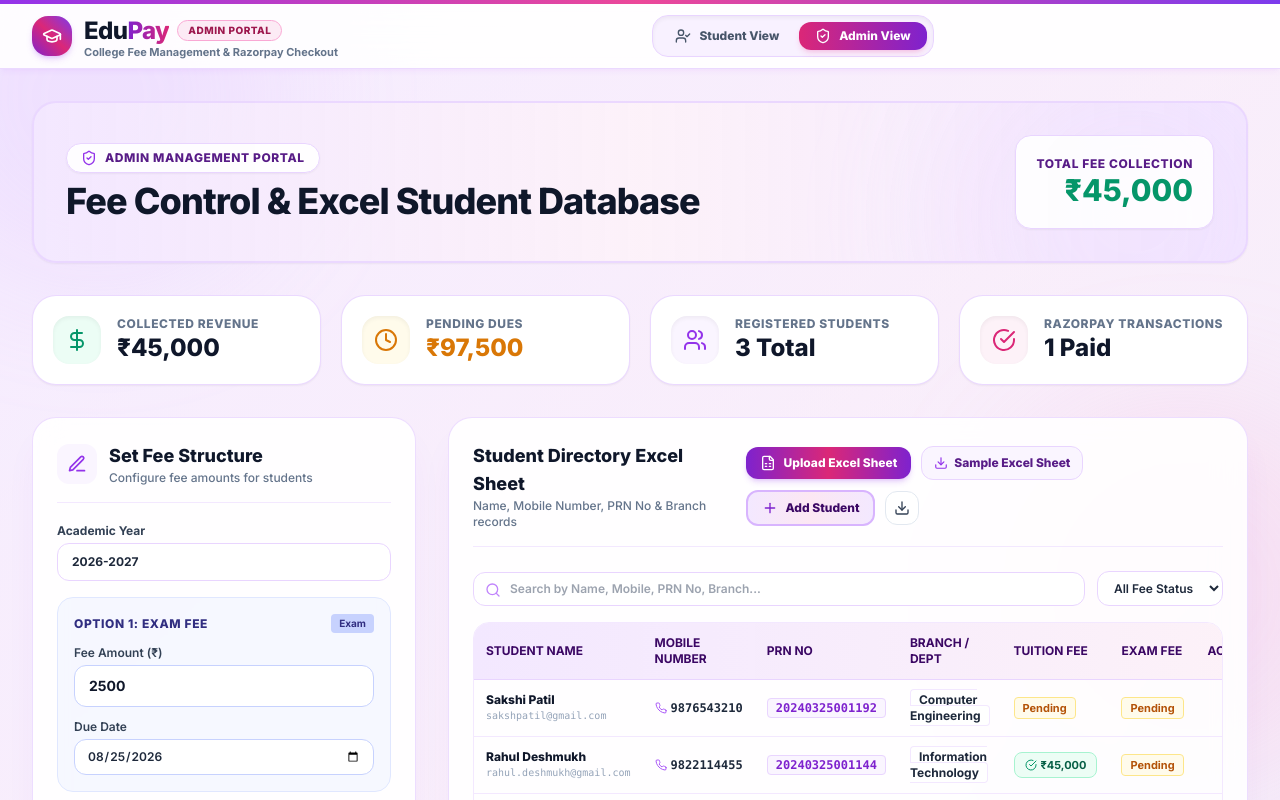
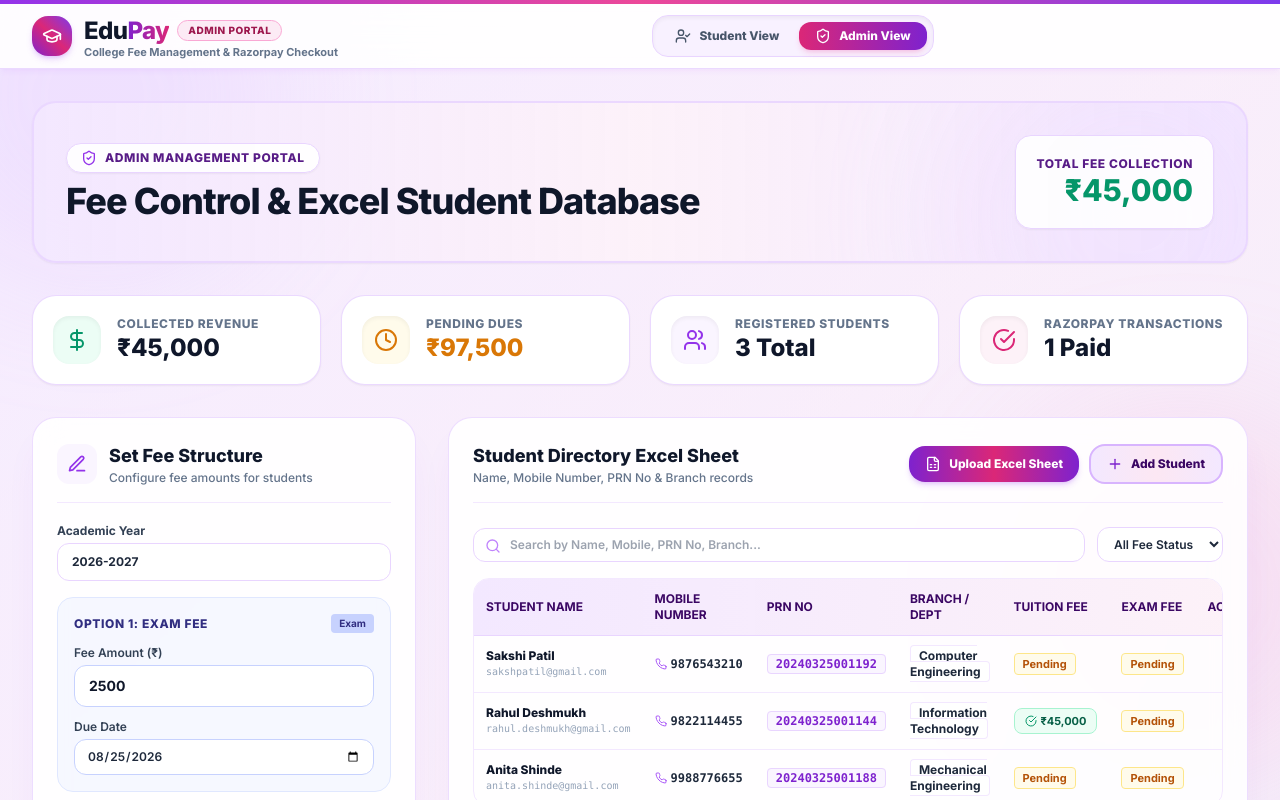
Before and after one commit to sakshimohite2909-spec/fees, a React (Vite) app: page / in a window 1280 px wide. Both pictures are taken after a click on the button "Admin View". Shown: the top 800 px of the page. Built offline with nearby package versions, Linux system fonts and the light colour scheme.

Commit message:
Move Download Student Fee Excel Report button below table and remove Sample Excel Sheet toolbar button

```diff
--- a/src/components/AdminDashboard.jsx
+++ b/src/components/AdminDashboard.jsx
@@ -332,38 +332,19 @@ export default function AdminDashboard({
                 {/* 📄 Upload Excel Sheet Button */}
                 <button
                   onClick={() => setIsExcelModalOpen(true)}
-                  className="flex items-center gap-2 px-3.5 py-2 rounded-xl bg-gradient-to-r from-purple-700 via-pink-600 to-purple-700 hover:from-purple-800 hover:to-pink-700 text-white font-extrabold text-xs shadow-md shadow-purple-600/20 transition-all cursor-pointer transform hover:-translate-y-0.5"
+                  className="flex items-center gap-2 px-4 py-2.5 rounded-2xl bg-gradient-to-r from-purple-700 via-pink-600 to-purple-700 hover:from-purple-800 hover:to-pink-700 text-white font-extrabold text-xs shadow-md shadow-purple-600/20 transition-all cursor-pointer transform hover:-translate-y-0.5"
                 >
                   <FileSpreadsheet className="w-4 h-4 text-white" />
                   <span>Upload Excel Sheet</span>
                 </button>
 
-                {/* 📥 Download Sample Excel Template Button */}
-                <button
-                  onClick={handleDownloadSampleExcel}
-                  title="Download Sample Excel Template to fill student data"
-                  className="flex items-center gap-1.5 px-3 py-2 rounded-xl bg-purple-50 hover:bg-purple-100 text-purple-900 font-extrabold text-xs border border-purple-200 shadow-2xs transition-all cursor-pointer"
-                >
-                  <Download className="w-3.5 h-3.5 text-purple-600" />
-                  <span>Sample Excel Sheet</span>
-                </button>
-
                 {/* ➕ Add Student Manually Button */}
                 <button
                   onClick={() => setIsAddModalOpen(true)}
-                  className="flex items-center gap-2 px-3.5 py-2 rounded-xl bg-gradient-to-r from-purple-100 via-pink-100 to-purple-100 hover:from-purple-200 hover:to-pink-200 text-purple-950 font-extrabold text-xs border-2 border-purple-300 shadow-2xs transition-all cursor-pointer"
+                  className="flex items-center gap-2 px-4 py-2.5 rounded-2xl bg-gradient-to-r from-purple-100 via-pink-100 to-purple-100 hover:from-purple-200 hover:to-pink-200 text-purple-950 font-extrabold text-xs border-2 border-purple-300 shadow-2xs transition-all cursor-pointer"
                 >
                   <Plus className="w-4 h-4 text-purple-700" />
                   <span>Add Student</span>
-                </button>
-
-                {/* 📥 Export to Excel */}
-                <button
-                  onClick={handleExportToExcel}
-                  title="Export Current Student Database to Excel"
-                  className="p-2 rounded-xl bg-white hover:bg-slate-100 text-slate-700 font-bold border border-slate-200 shadow-2xs cursor-pointer"
-                >
-                  <Download className="w-4 h-4" />
                 </button>
 
               </div>
@@ -502,6 +483,20 @@ export default function AdminDashboard({
               </table>
             </div>
 
+            {/* 📥 Download Student Fee Excel Report Button Below Table/Chart */}
+            <div className="mt-5 pt-4 border-t border-purple-100 flex flex-col sm:flex-row items-center justify-between gap-3">
+              <p className="text-xs text-slate-500 font-medium">
+                Showing <span className="font-bold text-slate-900">{filteredStudents.length}</span> student records
+              </p>
+              <button
+                onClick={handleExportToExcel}
+                className="w-full sm:w-auto flex items-center justify-center gap-2.5 px-6 py-3 rounded-2xl bg-gradient-to-r from-emerald-600 via-teal-600 to-emerald-700 hover:from-emerald-700 hover:to-teal-800 text-white font-extrabold text-xs shadow-md shadow-emerald-600/20 transition-all cursor-pointer transform hover:-translate-y-0.5"
+              >
+                <Download className="w-4 h-4 text-white" />
+                <span>Download Student Fee Excel Report (.xlsx)</span>
+              </button>
+            </div>
+
           </div>
 
         </div>
```
